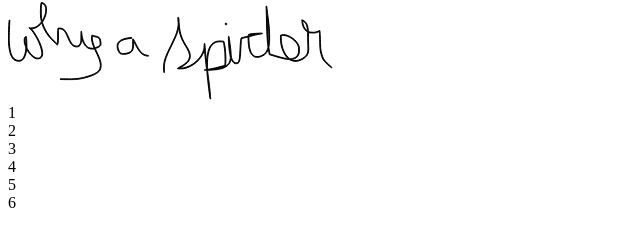
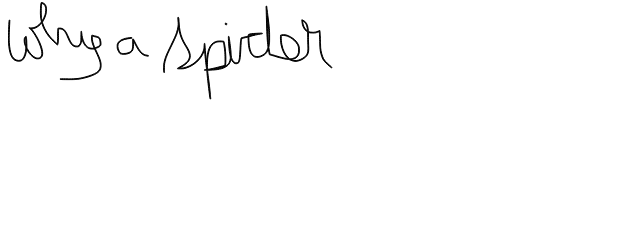
Before and after one commit to adilabdu/ankeboot, a Vue app: page / in a window 1280 px wide. Shown: the part 457-704 px from the top of the page, without its empty margins (0-640 px from the left). Built offline with nearby package versions, Linux system fonts and the light colour scheme; the HTML template or start-up script is replaced by a standard one; what tailwindcss-scoped-groups would draw is missing.

Commit message:
Testing page two without any gradient backgrounds

```diff
--- a/src/components/First.vue
+++ b/src/components/First.vue
@@ -270,7 +270,7 @@
             <div class="absolute h-full w-full bg-contact-25 group-hover:bg-contact-50 -skew-x-12"></div>
             <a href="/contact" class="group-hover:scale-125 transition duration-300">contact</a>
           </li>
-          <li class="group relative xl:hidden flex items-center justify-center px-4">
+          <li class="group relative xl:hidden flex items-center justify-center px-4 w-24">
             <div class="absolute h-full w-full -skew-x-12"></div>
             <button class="flex flex-col gap-1 grid">
               <div class="grid grid-rows-5 -skew-x-12">
@@ -313,7 +313,7 @@
           </span>
           </h3>
 
-          <h3 class="z-20 select-none hero-sub font-sans lowercase text-[4vw] sm:text-2xl md:text-3xl text-center my-12">
+          <h3 class="z-20 select-none hero-sub font-sans lowercase text-[6vw] sm:text-2xl md:text-3xl text-center my-12">
 
             inspired by the creativity and
             <br>perseverance of a <i><b>spider</b></i>
@@ -341,12 +341,19 @@
 
   <div class="h-screen grid lg:grid-cols-3 lg:grid-rows-2 grid-cols-2 grid-rows-3 w-full">
 
-    <div class="bg-gradient-to-b from-white to-books-25 hover:shadow-2xl transition duration-300">1</div>
-    <div class="bg-gradient-to-b from-white to-books-25 hover:shadow-2xl transition duration-300">2</div>
-    <div class="bg-gradient-to-b from-books-25 to-books-25 lg:from-white lg:to-books-25 hover:shadow-2xl transition duration-300">3</div>
-    <div class="bg-gradient-to-b from-books-25 to-books-25 lg:from-books-25 lg:to-programs-50 hover:shadow-2xl transition duration-300">4</div>
-    <div class="bg-gradient-to-b from-books-25 to-programs-50 hover:shadow-2xl transition duration-300">5</div>
-    <div class="bg-gradient-to-b from-books-25 to-programs-50 hover:shadow-2xl transition duration-300">6</div>
+    <div class="hover:shadow-2xl transition duration-300"></div>
+    <div class="hover:shadow-2xl transition duration-300"></div>
+    <div class="hover:shadow-2xl transition duration-300"></div>
+    <div class="hover:shadow-2xl transition duration-300"></div>
+    <div class="hover:shadow-2xl transition duration-300"></div>
+    <div class="hover:shadow-2xl transition duration-300"></div>
+
+<!--    <div class="bg-gradient-to-b from-white to-books-25 hover:shadow-2xl transition duration-300">1</div>-->
+<!--    <div class="bg-gradient-to-b from-white to-books-25 hover:shadow-2xl transition duration-300">2</div>-->
+<!--    <div class="bg-gradient-to-b from-books-25 to-books-25 lg:from-white lg:to-books-25 hover:shadow-2xl transition duration-300">3</div>-->
+<!--    <div class="bg-gradient-to-b from-books-25 to-books-25 lg:from-books-25 lg:to-programs-50 hover:shadow-2xl transition duration-300">4</div>-->
+<!--    <div class="bg-gradient-to-b from-books-25 to-programs-50 hover:shadow-2xl transition duration-300">5</div>-->
+<!--    <div class="bg-gradient-to-b from-books-25 to-programs-50 hover:shadow-2xl transition duration-300">6</div>-->
 
 <!--    <div class="relative h-full w-full -skew-x-12 grid grid-rows-2">-->
 <!--      <div class="h-full w-full bg-books-25"></div>-->
```
